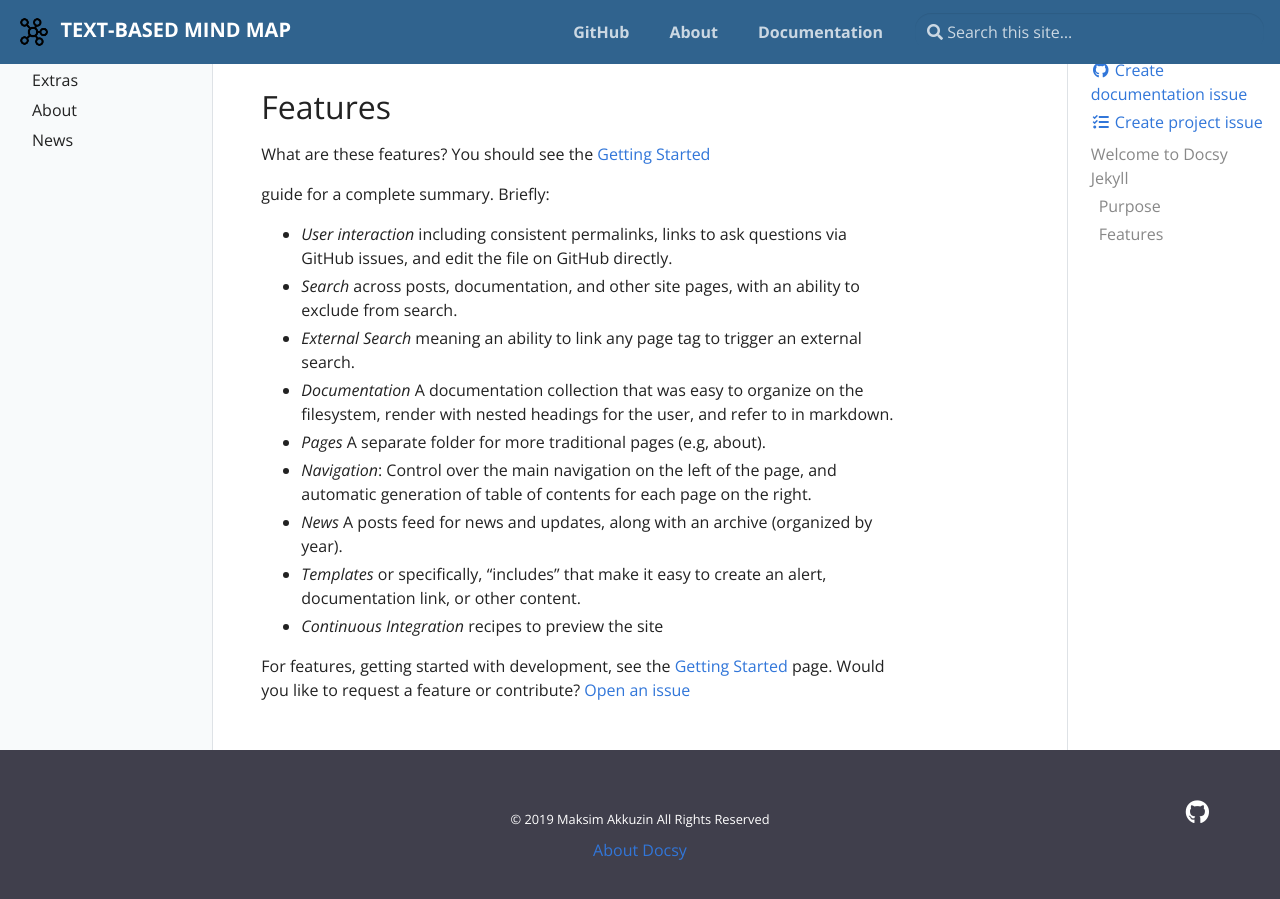
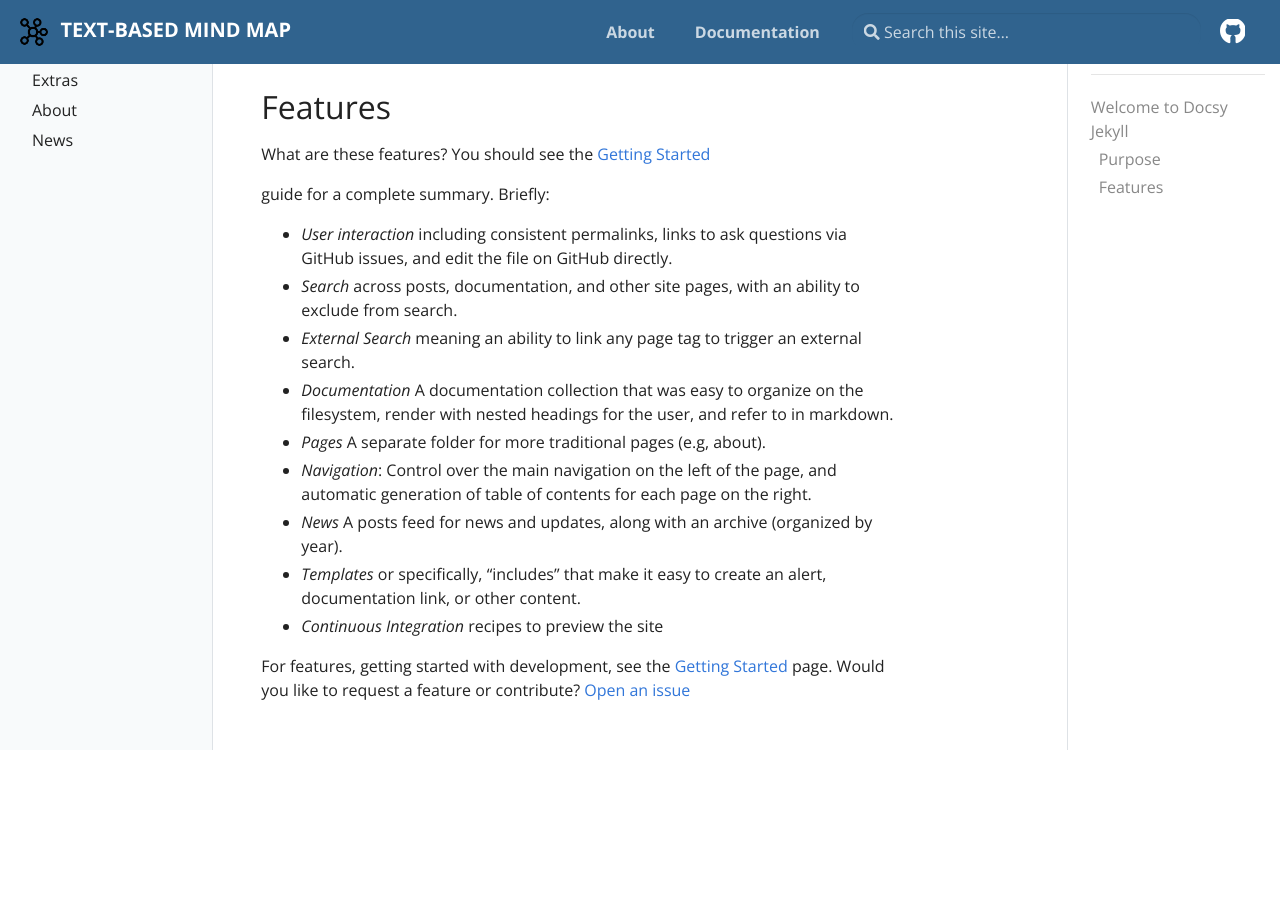
Before and after one commit to makkuzin/makkuzin.github.io, a Jekyll site: the page built from pages/index.md, in a window 1280 px wide and 900 px high, scrolled down 760 px. Built offline with Jekyll 4.4.1, drawn with Linux system fonts in a browser that asks for light colours; our own code applies the rules of GitHub Pages for plain Markdown files; after the commit the page ends 1510 px from its top, so only the background shows below that.

Commit message:
Changes in layouts and includes

```diff
--- a/_includes/editable.html
+++ b/_includes/editable.html
@@ -1,6 +1,6 @@
 <a href="{{ site.repo }}/edit/master/{{ page.path }}" target="_blank"><i class="fa fa-edit fa-fw"></i> Edit this page</a>
+<!--
 <a href="{{ site.repo }}/issues/new?labels={% if page.editable %}{{ page.editable }}{% else %}question{% endif %}&title=Question:&body=Question on: {{ site.repo }}/tree/master/{{ page.path }}" target="_blank"><i class="fab fa-github fa-fw"></i> Create documentation issue</a>
 <a href="{{ site.repo }}/issues/new" target="_blank"><i class="fas fa-tasks fa-fw"></i> Create project issue</a>
-<!-- this will parse through the header fields and add a button to open
-     an issue / ask a question on Github. The editable field should be in
-     the post frontend matter, and refer to the label to open the issue for -->
+-->
+<hr>
--- a/_includes/header.html
+++ b/_includes/header.html
@@ -6,11 +6,6 @@
         </a>
         <div class="td-navbar-nav-scroll ml-md-auto" id="main_navbar">
             <ul class="navbar-nav mt-2 mt-lg-0">
-                {% if site.repo %}
-                    <li class="nav-item mr-4 mb-2 mb-lg-0">
-                        <a class="nav-link" href="{{ site.repo }}" target="_blank"><span>GitHub</span></a>
-                    </li>
-                {% endif %}
                 {% for link in site.data.navigation %}
                     <li class="nav-item mr-4 mb-2 mb-lg-0">
                         <a class="nav-link" href="{% if link.url %}/{{ link.url }}{% else %}{{ link.external_url }}{% endif %}">
@@ -23,5 +18,10 @@
         <div class="navbar-nav d-none d-lg-block">
             <input type="search" class="form-control td-search-input" placeholder="&#xf002 Search this site…" aria-label="Search this site…" autocomplete="off">
         </div>
+        <div class="navbar-nav d-none d-lg-block">
+            <a class="gh-source" href="{{ site.repo }}" title="Go to repository" target="_blank">
+                <div class="gh-source__repository"><i class="fab fa fa-github fa-2x"></i></div>
+            </a>
+        </div>
     </nav>
 </header>
--- a/_layouts/default.html
+++ b/_layouts/default.html
@@ -61,7 +61,6 @@
                     </main>
                 </div>
             </div>
-            {% include footer.html %}
         </div>
         {% include scripts.html %}
     </body>
```
Also changed, not shown: _includes/tags.html (+5 -2 lines).
